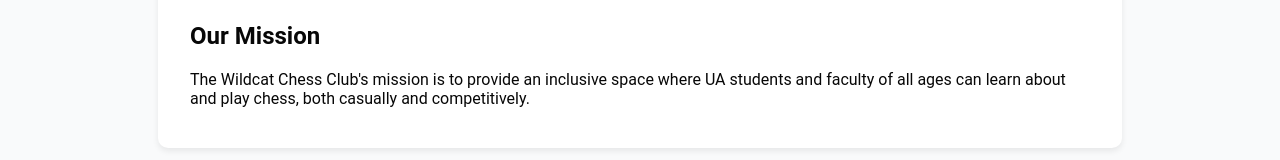
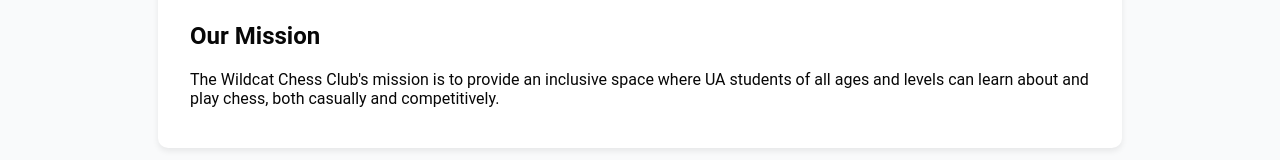
Before and after one commit to nelittleman/ua_chess_club, a plain HTML site: page about.html in a window 1280 px wide. Shown: the part 561-721 px from the top of the page. Drawn offline with Linux system fonts and the light colour scheme.

Commit message:
Small wording change (again)

```diff
--- a/about.html
+++ b/about.html
@@ -44,7 +44,7 @@
     <section class="card">
       <h2>Our Mission</h2>
       <p>
-        The Wildcat Chess Club's mission is to provide an inclusive space where UA students and faculty of all ages can learn about and
+        The Wildcat Chess Club's mission is to provide an inclusive space where UA students of all ages and levels can learn about and
         play chess, both casually and competitively.
       </p>
     </section>
```
